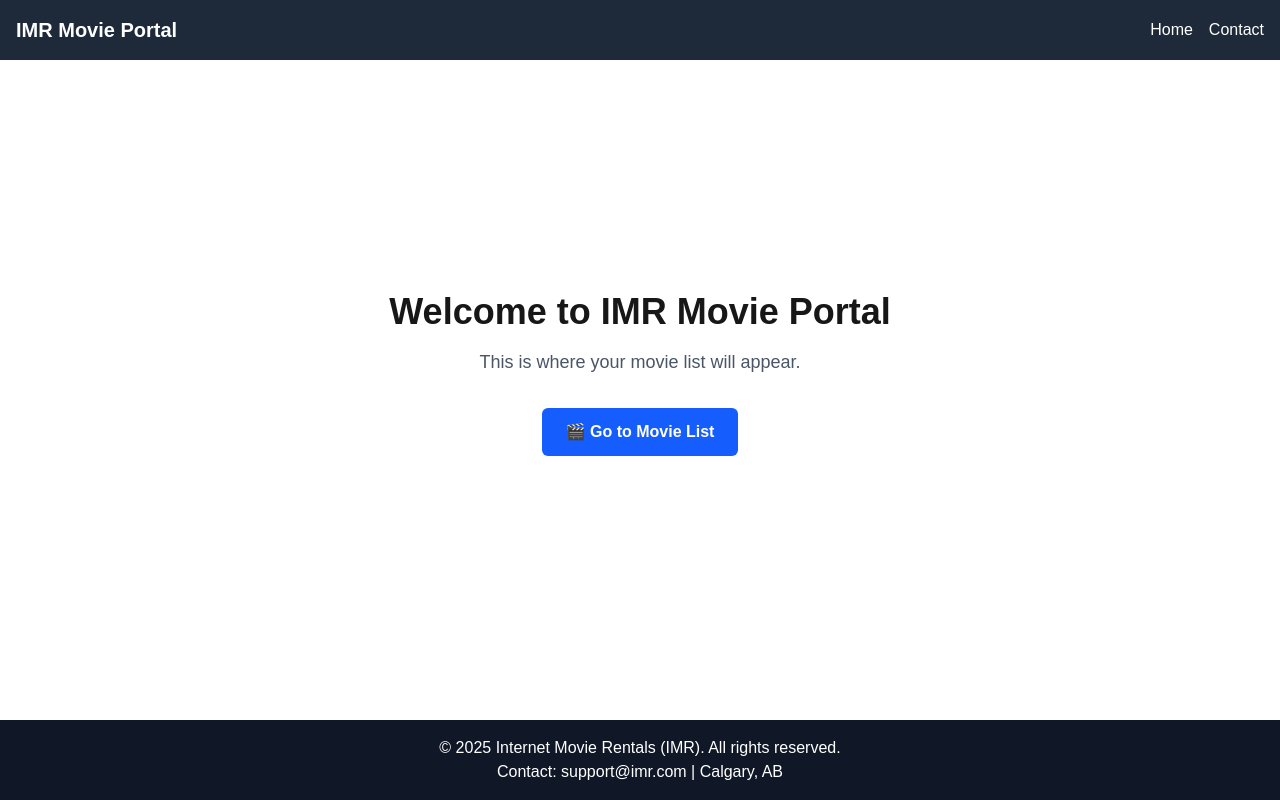
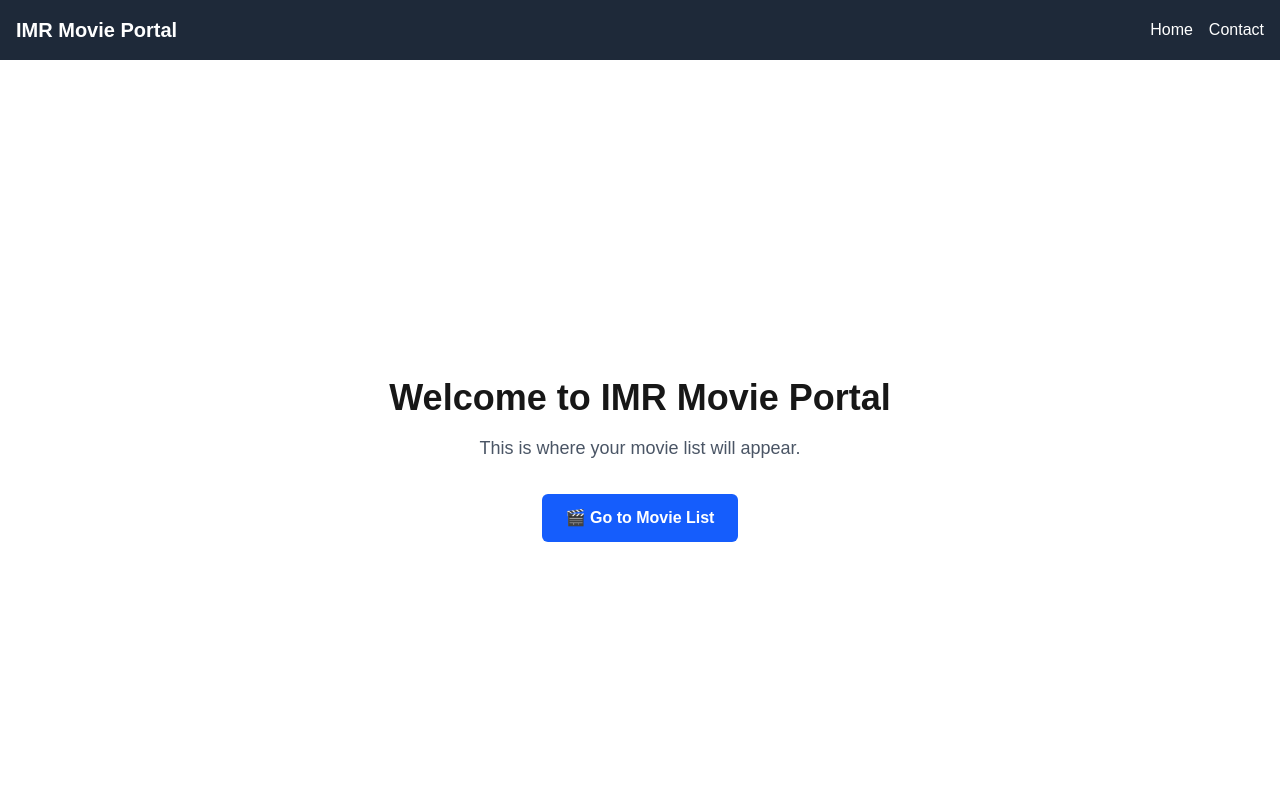
Before and after one commit to Gurleenkaur1728/Web_moviesportal, a Next.js app: page / in a window 1280 px wide. Shown: the top 800 px of the page. Built offline with nearby package versions, Linux system fonts and the light colour scheme.

Commit message:
fixing build errors

```diff
--- a/app/components/footer.js
+++ b/app/components/footer.js
@@ -1,4 +1,4 @@
-export default function Footer() {
+const Footer = () => {
   return (
     <footer className="bg-gray-900 text-white text-center p-4 mt-8">
       <p>&copy; 2025 Internet Movie Rentals (IMR). All rights reserved.</p>
@@ -6,3 +6,5 @@ export default function Footer() {
     </footer>
   );
 }
+
+export default Footer
--- a/app/layout.js
+++ b/app/layout.js
@@ -1,5 +1,7 @@
 import { Geist, Geist_Mono } from "next/font/google";
 import "./globals.css";
+import Footer from './components/Footer'
+import Navbar from './components/Navbar'
 
 const geistSans = Geist({
   variable: "--font-geist-sans",
@@ -22,8 +24,9 @@ export default function RootLayout({ children }) {
       <body
         className={`${geistSans.variable} ${geistMono.variable} antialiased`}
       >
+        <Navbar />
         {children}
-      </body>
+        <Footer/>      </body>
     </html>
   );
 }
--- a/app/movies/page.jsx
+++ b/app/movies/page.jsx
@@ -1,8 +1,6 @@
 'use client';
 
 import { useState, useEffect } from 'react';
-import Navbar from '../components/Navbar';
-import Footer from '../components/Footer';
 
 import Link from 'next/link';
 
@@ -123,7 +121,7 @@ export default function MoviesPage() {
 
   return (
     <div className="min-h-screen bg-white text-gray-800 flex flex-col">
-      <Navbar />
+
 
       <main className="flex-grow max-w-4xl mx-auto px-6 py-10">
         <Link href="/">
@@ -210,7 +208,7 @@ export default function MoviesPage() {
 
       </main>
 
-      <Footer/>
+
     </div>
   );
 }
--- a/app/page.js
+++ b/app/page.js
@@ -21,14 +21,12 @@
  * Date: July 30, 2025
  */
 'use client';
-import Navbar from './components/Navbar';
-import Footer from './components/Footer';
+
 import Link from 'next/link';
 
 export default function Home() {
   return (
     <div className="flex flex-col min-h-screen">
-      <Navbar />
 
       <main className="flex-grow flex flex-col justify-center items-center text-center px-4">
         <h2 className="text-4xl font-bold mb-4">Welcome to IMR Movie Portal</h2>
@@ -43,7 +41,7 @@ export default function Home() {
         </Link>
       </main>
 
-      <Footer />
+
     </div>
   );
 }
```
